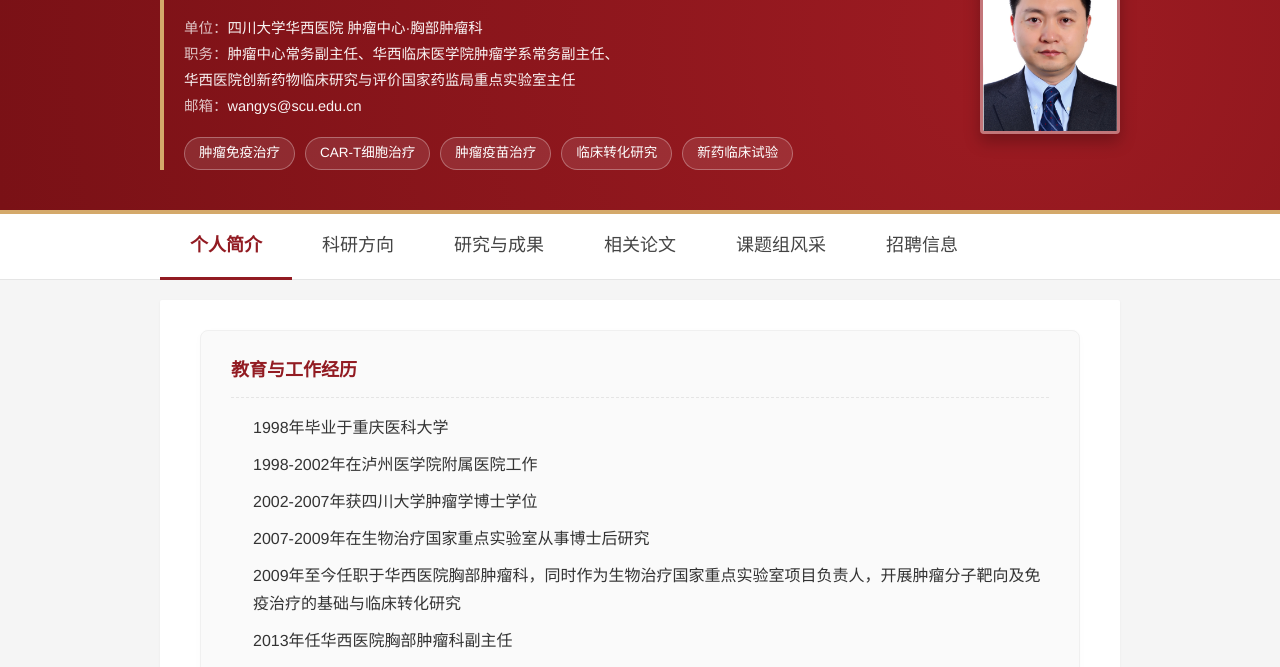
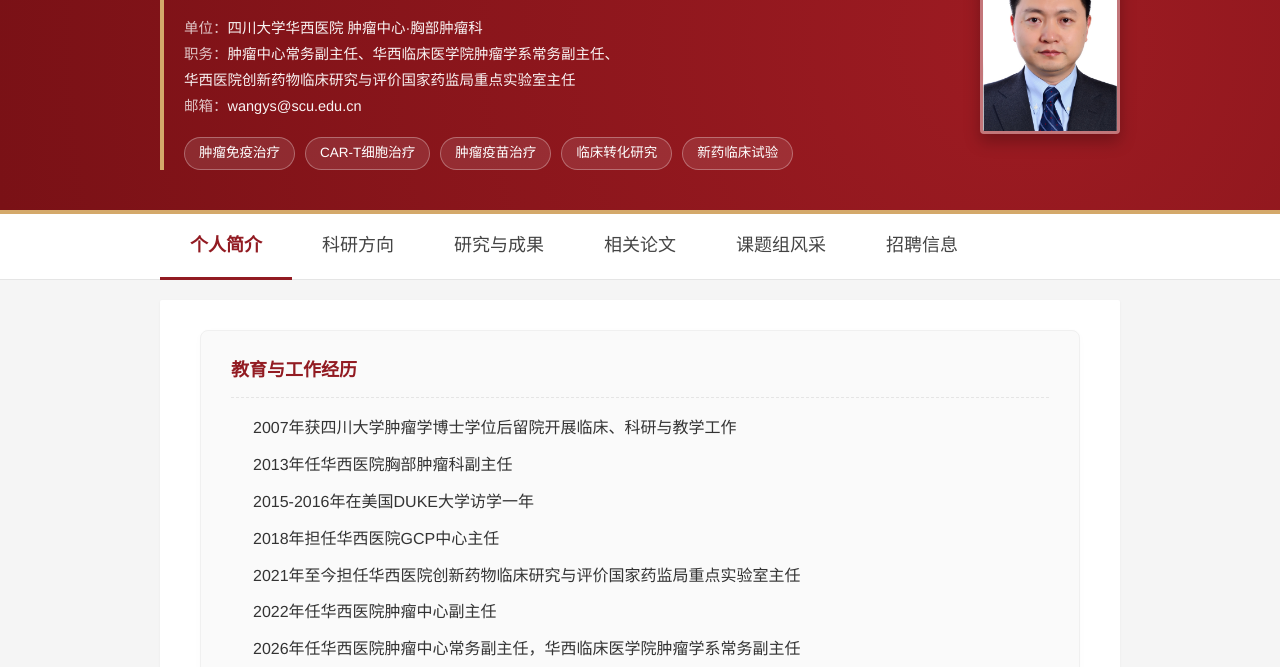
Before and after one commit to wangys-lab/wangys-lab.github.io, a plain HTML site: page index.html in a window 1280 px wide. Shown: the part 128-795 px from the top of the page. Drawn offline with Linux system fonts and the light colour scheme.

Commit message:
Update index.html

```diff
--- a/index.html
+++ b/index.html
@@ -352,16 +352,13 @@
                 <div class="content-card">
                     <h3>教育与工作经历</h3>
                     <ul class="experience-list">
-                        <li>1998年毕业于重庆医科大学</li>
-                        <li>1998-2002年在泸州医学院附属医院工作</li>
-                        <li>2002-2007年获四川大学肿瘤学博士学位</li>
-                        <li>2007-2009年在生物治疗国家重点实验室从事博士后研究</li>
-                        <li>2009年至今任职于华西医院胸部肿瘤科，同时作为生物治疗国家重点实验室项目负责人，开展肿瘤分子靶向及免疫治疗的基础与临床转化研究</li>
+                        <li>2007年获四川大学肿瘤学博士学位后留院开展临床、科研与教学工作</li>
                         <li>2013年任华西医院胸部肿瘤科副主任</li>
                         <li>2015-2016年在美国DUKE大学访学一年</li>
-                        <li>2018年2月起任华西医院国家药物临床试验机构/临床药理研究所主任</li>
-                        <li>2021年3月起任国家药监局创新药物临床研究与评价重点实验室主任</li>
-                        <li>2022年6月起任华西医院肿瘤中心副主任、兼临床研究部副部长</li>
+                        <li>2018年担任华西医院GCP中心主任</li>
+                        <li>2021年至今担任华西医院创新药物临床研究与评价国家药监局重点实验室主任</li>
+                        <li>2022年任华西医院肿瘤中心副主任</li>
+                        <li>2026年任华西医院肿瘤中心常务副主任，华西临床医学院肿瘤学系常务副主任</li>
                     </ul>
                 </div>
 
```
